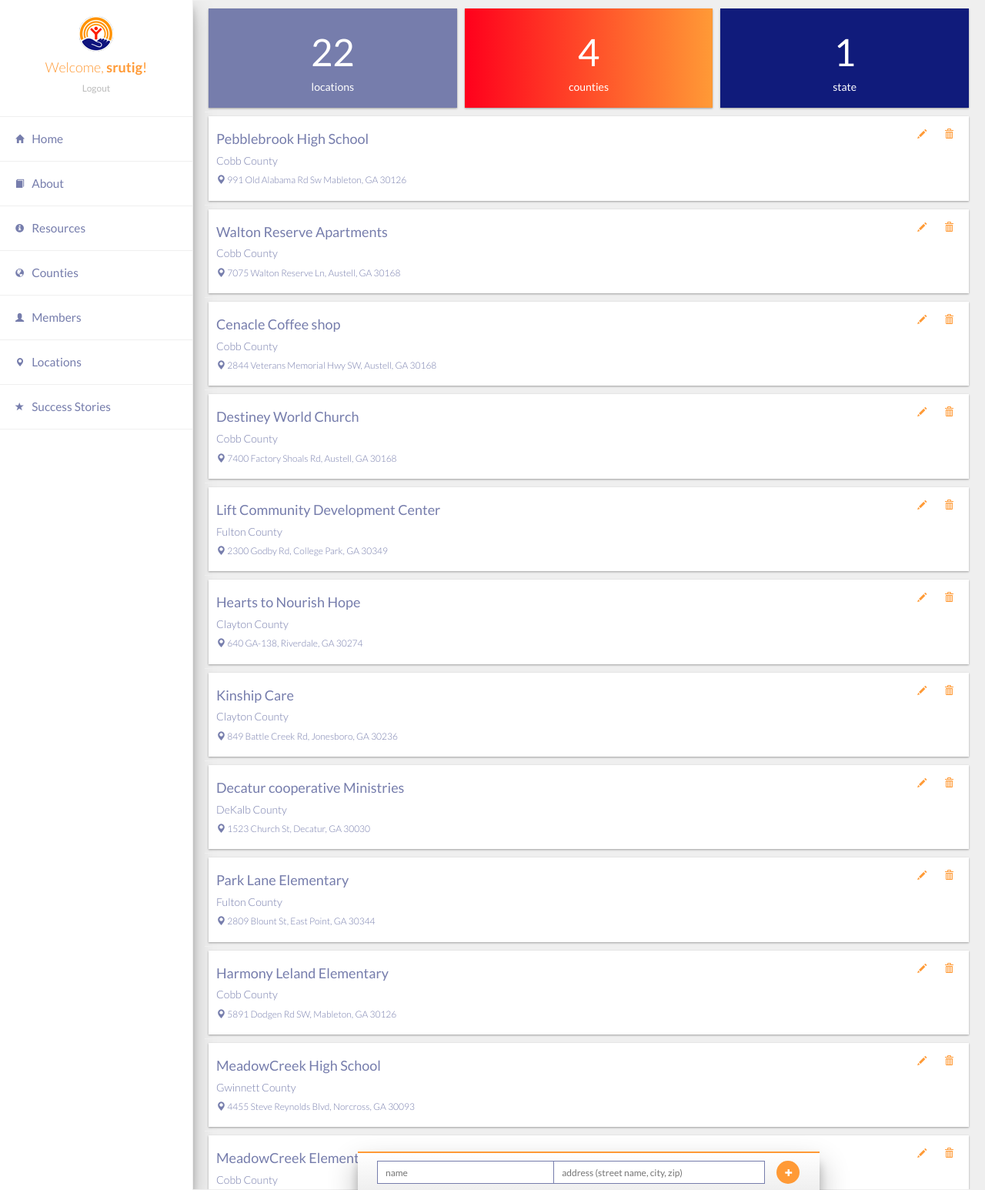
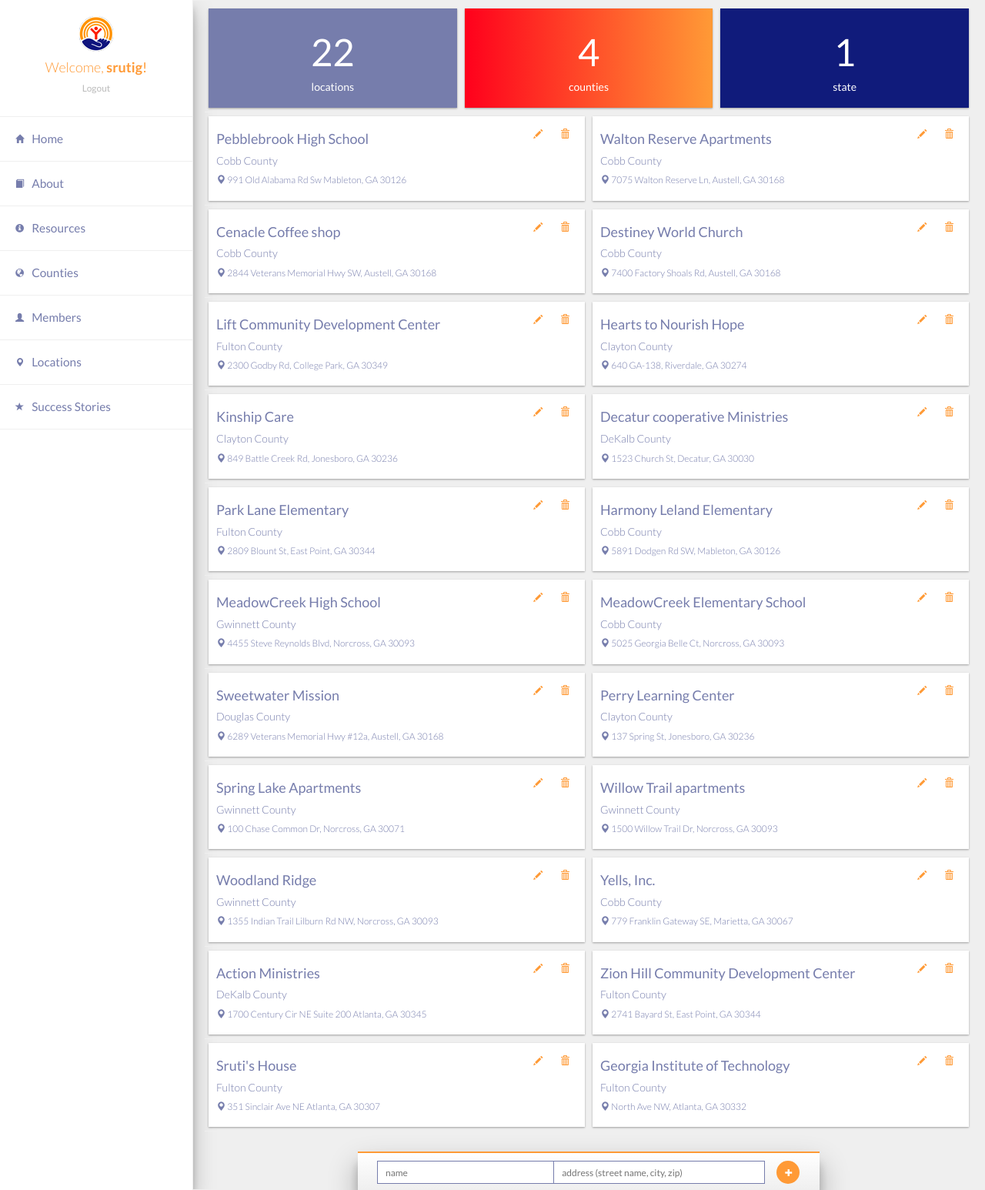
Before and after one commit to SrutiG/uw_achievement_club, a Flask app: page /administrator/locations in a window 1280 px wide. Shown: the whole page at 77% size. Run offline with Flask 2, Linux system fonts and the light colour scheme; a user stored in the database is signed in; data comes from the database, SQL or seed files in the repository; some libraries are stand-ins or nearby versions.

Commit message:
made locations into a grid

```diff
--- a/app/templates/admin-dash/locations/location.html
+++ b/app/templates/admin-dash/locations/location.html
@@ -1,4 +1,4 @@
-<li class="achievement-club-location col-sm-12">
+<li class="achievement-club-location col-sm-12 col-md-6">
     <div class="admin-dash-item locations-list-item">
         <div class="admin-dash-item-wrapper locations-list-item-wrapper">
             <div class="location-left">
```
